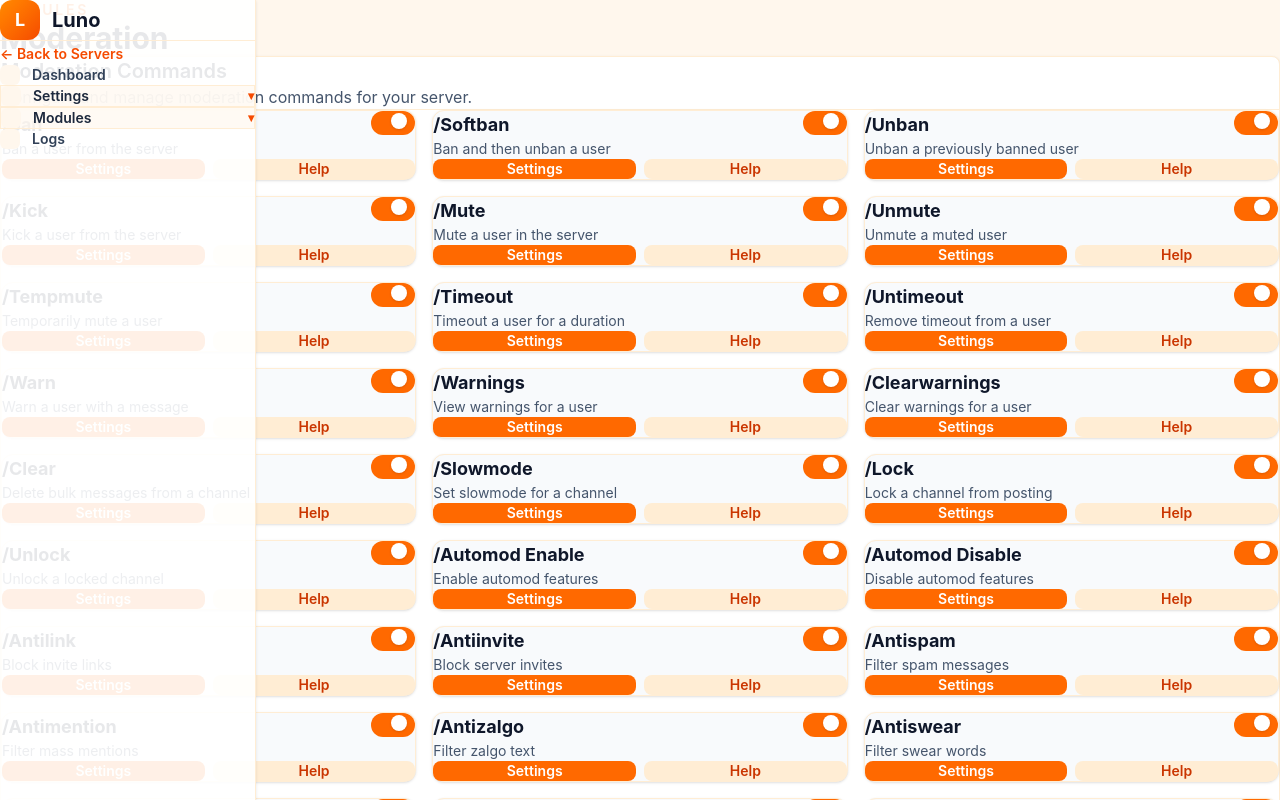
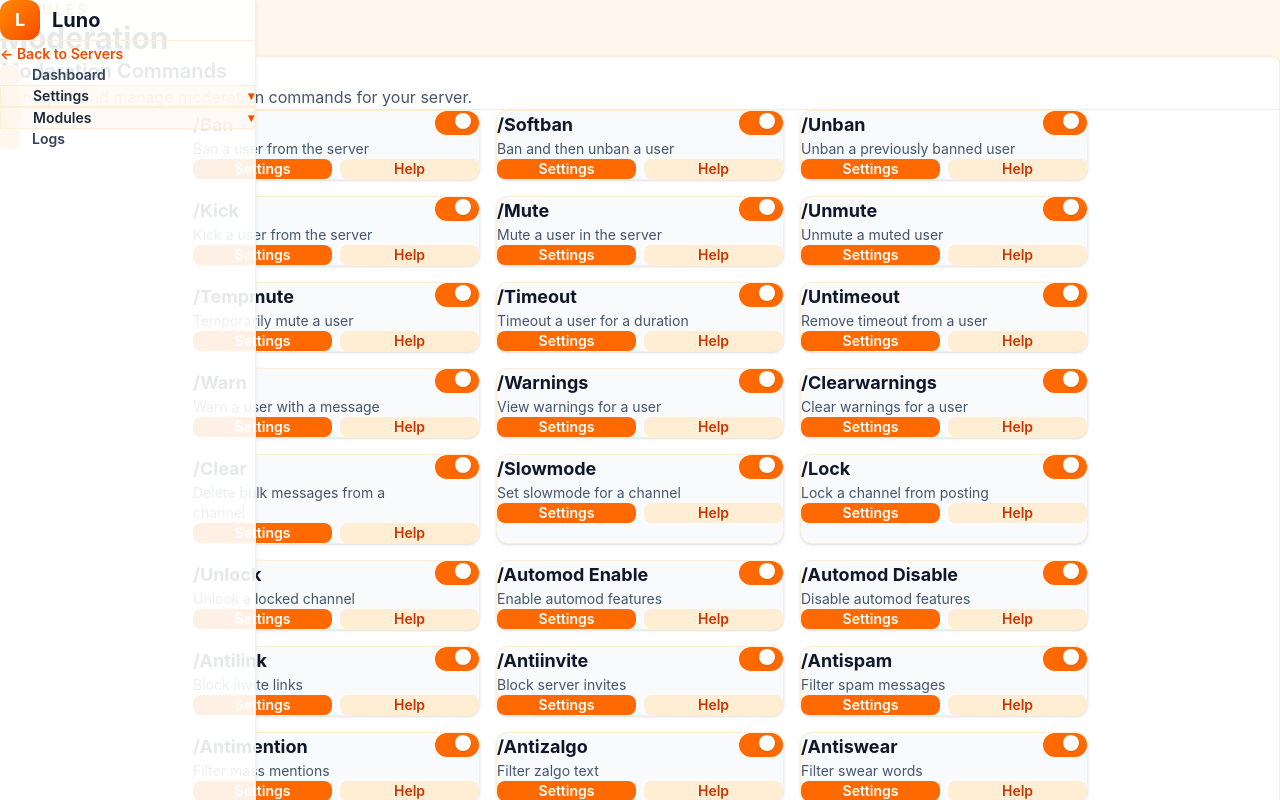
Before and after one commit to AvgeekJack/luno-dashboard, a Next.js app: page /servers/1/modules/moderation in a window 1280 px wide. Shown: the top 800 px of the page. Built offline with nearby package versions, Linux system fonts and the light colour scheme; no server answers; sample sign-in values are in the browser's storage.

Commit message:
Update moderation module: smaller 3-column centered layout for commands

```diff
--- a/app/servers/[guildId]/modules/moderation/page.tsx
+++ b/app/servers/[guildId]/modules/moderation/page.tsx
@@ -209,9 +209,10 @@ export default function ModerationPage() {
             </div>
 
             <div className="space-y-6 border-t border-orange-100 pt-6">
-              <div className="grid grid-cols-1 md:grid-cols-2 lg:grid-cols-3 gap-4">
-                {MODERATION_COMMANDS.map((command) => (
-                  <div key={command.name} className="rounded-xl border border-orange-100 bg-slate-50 p-5 shadow-sm space-y-4">
+              <div className="flex justify-center">
+                <div className="grid grid-cols-1 md:grid-cols-2 lg:grid-cols-3 gap-4 max-w-6xl">
+                  {MODERATION_COMMANDS.map((command) => (
+                    <div key={command.name} className="rounded-xl border border-orange-100 bg-slate-50 p-5 shadow-sm space-y-4 w-72">
                     <div className="flex items-start justify-between gap-3">
                       <div className="flex-1">
                         <h3 className="text-lg font-bold text-[#0f172a] capitalize">{command.name}</h3>
@@ -241,6 +242,7 @@ export default function ModerationPage() {
                     </div>
                   </div>
                 ))}
+                </div>
               </div>
             </div>
           </div>
```
